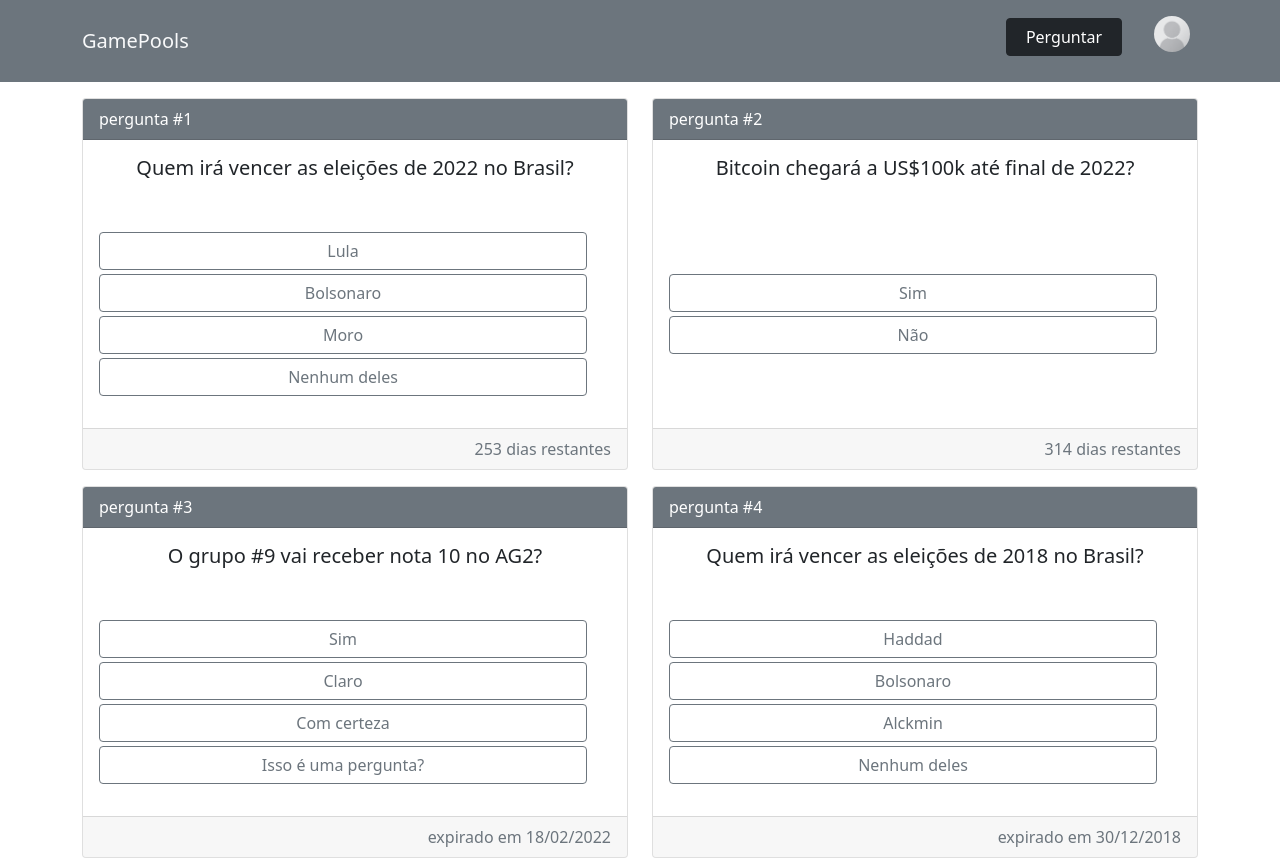
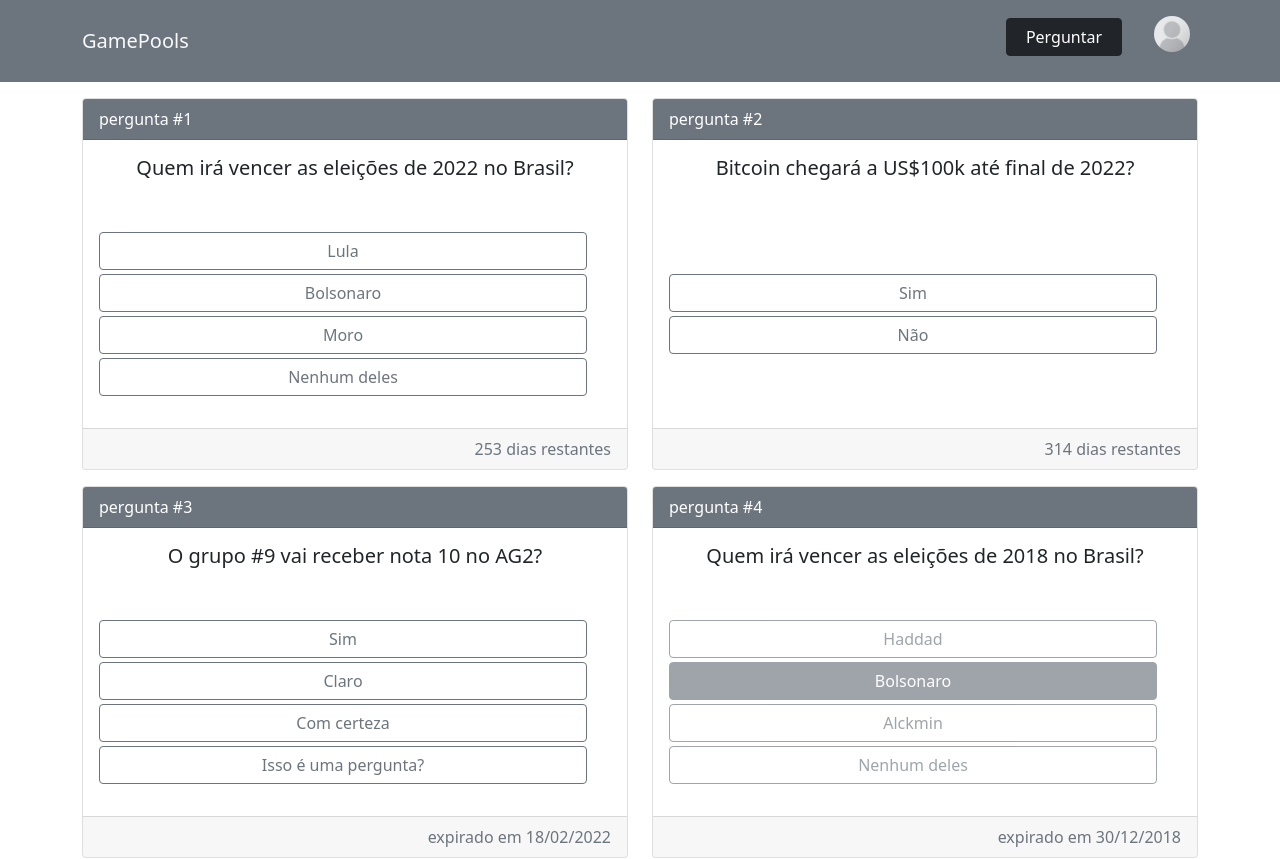
Before and after one commit to gusinacio/pools-party, a Next.js app in the folder frontend-nextjs/: page / in a window 1280 px wide. Shown: the top 859 px of the page. Built offline with nearby package versions, Linux system fonts and the light colour scheme.

Commit message:
add click behavior

```diff
--- a/frontend-nextjs/components/QuestionTable/Question/Choice/index.tsx
+++ b/frontend-nextjs/components/QuestionTable/Question/Choice/index.tsx
@@ -1,10 +1,24 @@
+import { useState } from "react";
 import { Button, Row } from "react-bootstrap";
 
 interface Props {
+  index: number;
   choice: string;
+  finalized: boolean;
+  winner: boolean;
+  voted: boolean;
+  onVote: (index: number) => void;
 }
 
-export function Choice({ choice }: Props): JSX.Element | null {
+export function Choice({
+  index,
+  choice,
+  finalized,
+  winner,
+  voted,
+  onVote
+}: Props): JSX.Element | null {
+
   function mouseHover() {
     // console.log("hover", choice);
   }
@@ -16,11 +30,13 @@ export function Choice({ choice }: Props): JSX.Element | null {
   return (
     <Row className="align-self-center w-100">
       <Button
-        variant="outline-secondary"
+        variant={winner ? "secondary" : (voted ? "primary" :  "outline-secondary")}
         type="button"
         onMouseEnter={mouseHover}
         onMouseLeave={mouseLeave}
         className="mb-1"
+        disabled={finalized}
+        onClick={() => onVote(index)}
       >
         {choice}
       </Button>
--- a/frontend-nextjs/components/QuestionTable/Question/index.tsx
+++ b/frontend-nextjs/components/QuestionTable/Question/index.tsx
@@ -1,5 +1,12 @@
 import { useEffect, useRef, useState } from "react";
-import { Card, Col, Row, Toast, ToastBody, ToastContainer } from "react-bootstrap";
+import {
+  Card,
+  Col,
+  Row,
+  Toast,
+  ToastBody,
+  ToastContainer,
+} from "react-bootstrap";
 import { Choice } from "./Choice";
 
 interface Props {
@@ -10,10 +17,8 @@ interface Props {
   choices: string[];
   expiration: Date;
   votes: number;
-  winner?: {
-    name: string;
-    votes: number;
-  };
+  winner?: number;
+  results?: number[];
 }
 
 export function Question({
@@ -23,12 +28,30 @@ export function Question({
   description,
   expiration,
   votes,
-  winner
+  winner,
+  results,
 }: Props): JSX.Element {
   var [toast, setToast] = useState(false);
+  const [voted, setVoted] = useState<number>(-1);
+
+  function onVote(index: number) {
+    console.log(index)
+    if (voted != -1) return
+    setVoted(index);
+  }
 
   const choiceElement = choices.map((choice, index) => {
-    return <Choice key={index} choice={choice} />;
+    return (
+      <Choice
+        key={index}
+        index={index}
+        choice={choice}
+        finalized={winner ? true : voted != -1 && voted != index}
+        winner={winner ? winner == index : false}
+        voted={voted == index}
+        onVote={onVote}
+      />
+    );
   });
 
   const timeLeft = expiration.getTime() - new Date().getTime();
@@ -73,7 +96,11 @@ export function Question({
           {timeLeftString}
         </Card.Footer>
       </Card>
-      <ToastContainer position="bottom-end" className="position-fixed p-3" style={{ zIndex: 11 }}>
+      <ToastContainer
+        position="bottom-end"
+        className="position-fixed p-3"
+        style={{ zIndex: 11 }}
+      >
         <Toast show={toast}>
           <Toast.Header>
             <strong className="me-auto">pergunta #{index}</strong>
@@ -81,7 +108,11 @@ export function Question({
           </Toast.Header>
           <ToastBody>
             <p>Total de votos: {votes}</p>
-            {winner ? <p>Resultado final: {winner.name} com {winner.votes} </p> : null}
+            {winner && results ? (
+              <p>
+                Resultado final: {choices[winner]} com {results[winner]} votos
+              </p>
+            ) : null}
           </ToastBody>
         </Toast>
       </ToastContainer>
--- a/frontend-nextjs/components/QuestionTable/index.tsx
+++ b/frontend-nextjs/components/QuestionTable/index.tsx
@@ -26,10 +26,8 @@ const questionList = [
     choices: ["Haddad", "Bolsonaro", "Alckmin", "Nenhum deles"],
     expiration: new Date(2018, 11, 30),
     votes: 2432,
-    winner: {
-      name: "Bolsonaro",
-      votes: 923,
-    }
+    winner: 1,
+    results: [321, 1120, 435, 556],
   },
 ];
 
```
